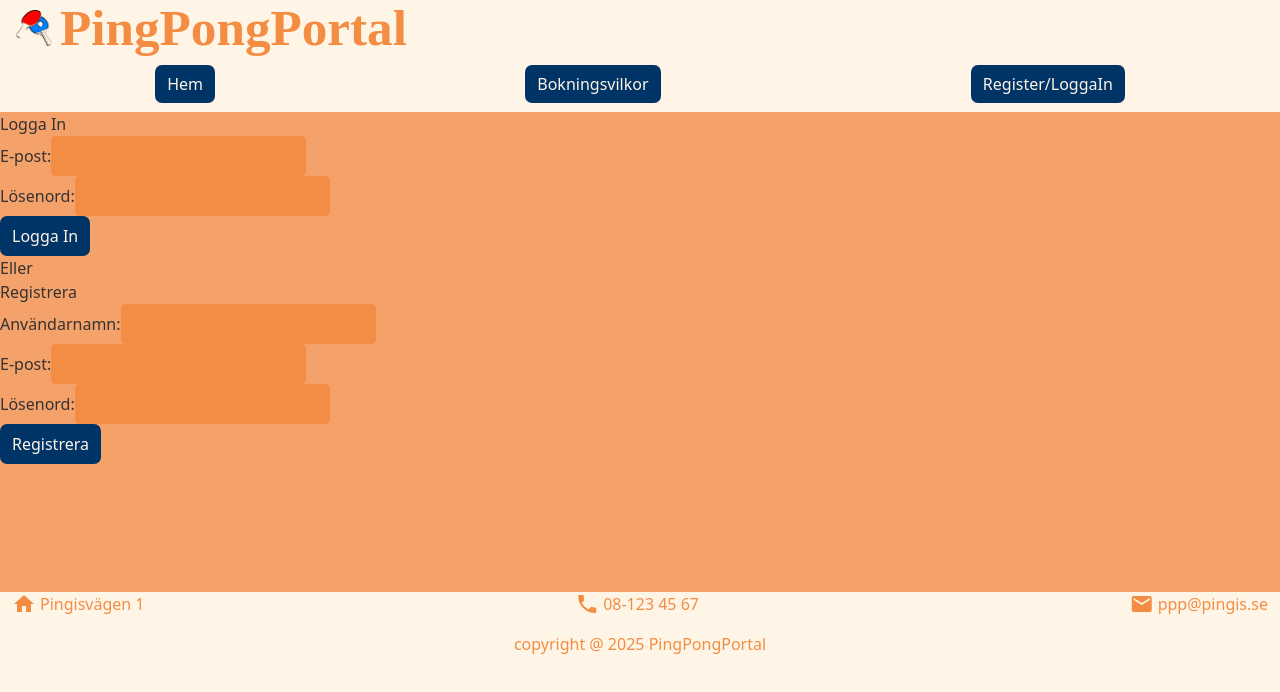
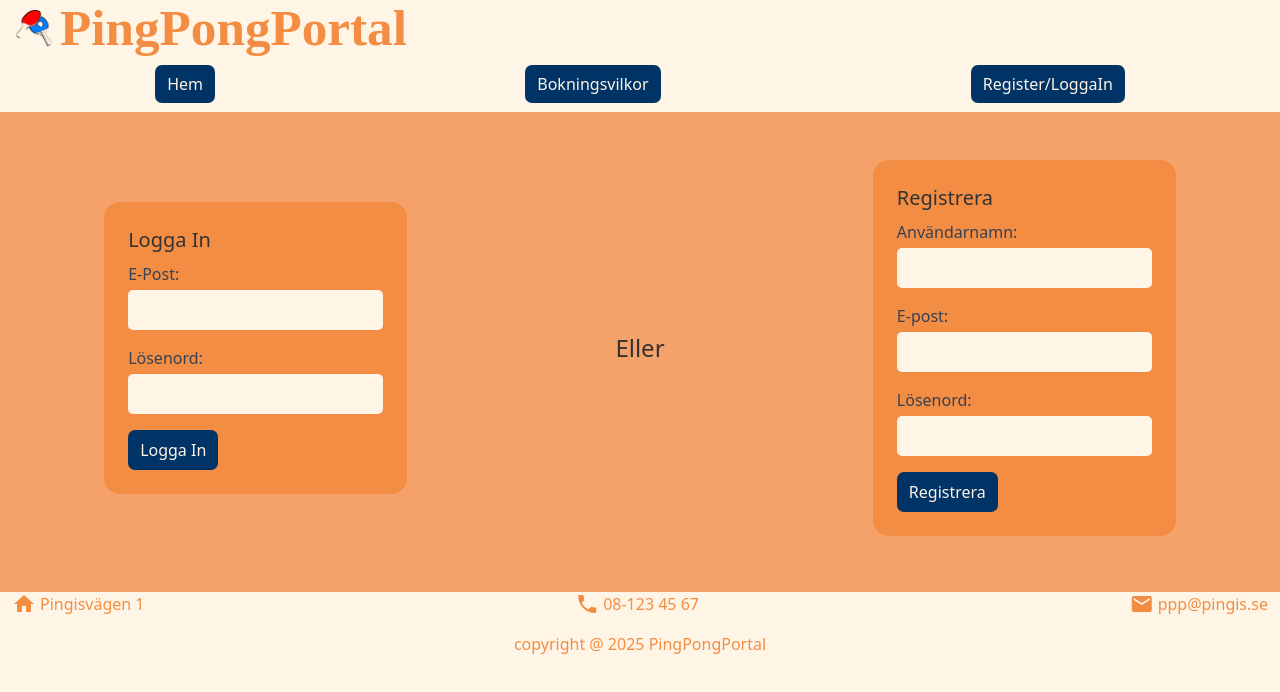
Before and after one commit to herrviktor/PingPongPortal, a React (Vite) app in the folder frontend/: page /auth in a window 1280 px wide. Shown: the top 692 px of the page. Built offline with nearby package versions, Linux system fonts and the light colour scheme; a web font is replaced by a local one.

Commit message:
create styling for auth page. create FormField component for surrounding div, label and children to put CInput component in. create tailwind class components to use for auth.

```diff
--- a/frontend/src/components/Footer.tsx
+++ b/frontend/src/components/Footer.tsx
@@ -1,4 +1,5 @@
 import FooterInfo from "./FooterInfo";
+
 
 const Footer: React.FC = () => {
     return (
--- /dev/null
+++ b/frontend/src/components/formField.tsx
@@ -0,0 +1,16 @@
+interface FormFieldProps {
+  id: string;
+  label: string;
+  children: React.ReactNode;
+}
+
+const FormField: React.FC<FormFieldProps> = ({ id, label, children }) => (
+  <div className="mb-4">
+    <label htmlFor={id} className="block mb-1 font-medium text-gray-700">
+      {label}
+    </label>
+    {children}
+  </div>
+);
+
+export default FormField;
--- a/frontend/src/index.css
+++ b/frontend/src/index.css
@@ -32,7 +32,7 @@
     @apply rounded-[7px] px-3 py-2;
   }
   .cInput {
-    background-color: var(--theme-col);
+    background-color: var(--body-col);
     color: var(--text-col);
     @apply rounded-[5px] px-3 py-2;
   }
@@ -49,6 +49,10 @@
     background-color: var(--theme-col);
     color: var(--text-col);
     @apply rounded-[5px] px-3 py-2;
+  }
+  .auth-card {
+    background-color: var(--theme-col);
+    @apply gap-2 p-6 rounded-2xl;
   }
 }
 
--- a/frontend/src/pages/auth.tsx
+++ b/frontend/src/pages/auth.tsx
@@ -3,6 +3,7 @@ import { useAuth } from "../hooks/useAuth";
 import type { IUser } from "../interfaces/interfaces";
 import CInput from "../components/Input";
 import CButton from "../components/Button";
+import FormField from "../components/formField";
 
 const Auth: React.FC = () => {
 
@@ -49,12 +50,11 @@ const Auth: React.FC = () => {
 
 
     return (
-        <>
-            <div>
-                <h2>Logga In</h2>
+        <div className="gFlexA min-h-118">
+            <div className="auth-card">
+                <h2 className="main-h3">Logga In</h2>
                 <form onSubmit={handleLoginSubmit}>
-                    <div>
-                        <label>E-post:</label>
+                    <FormField id="login-email" label="E-Post:">
                         <CInput
                             type="email"
                             id="login-email"
@@ -62,9 +62,8 @@ const Auth: React.FC = () => {
                             value={loginData.email}
                             onChange={handleLoginChange}
                         />
-                    </div>
-                    <div>
-                        <label>Lösenord:</label>
+                    </FormField>
+                    <FormField id="login-password" label="Lösenord:">
                         <CInput
                             type="password"
                             id="login-password"
@@ -72,20 +71,19 @@ const Auth: React.FC = () => {
                             value={loginData.password}
                             onChange={handleLoginChange}
                         />
-                    </div>
+                    </FormField>
                     <CButton type="submit">Logga In</CButton>
                 </form>
             </div>
             <div>
-                <p>
+                <p className="text-2xl">
                     Eller
                 </p>
             </div>
-            <div>
-                <h2>Registrera</h2>
+            <div className="auth-card">
+                <h2 className="main-h3">Registrera</h2>
                 <form onSubmit={handleRegisterSubmit}>
-                    <div>
-                        <label>Användarnamn:</label>
+                    <FormField id="register-username" label="Användarnamn:">
                         <CInput
                             type="text"
                             id="register-username"
@@ -93,9 +91,8 @@ const Auth: React.FC = () => {
                             value={registerData.username}
                             onChange={handleRegisterChange}
                         />
-                    </div>
-                    <div>
-                        <label>E-post:</label>
+                    </FormField>
+                    <FormField id="register-email" label="E-post:">
                         <CInput
                             type="email"
                             id="register-email"
@@ -103,9 +100,8 @@ const Auth: React.FC = () => {
                             value={registerData.email}
                             onChange={handleRegisterChange}
                         />
-                    </div>
-                    <div>
-                        <label>Lösenord:</label>
+                    </FormField>
+                    <FormField id="register-password" label="Lösenord:">
                         <CInput
                             type="password"
                             id="register-password"
@@ -113,11 +109,11 @@ const Auth: React.FC = () => {
                             value={registerData.password}
                             onChange={handleRegisterChange}
                         />
-                    </div>
+                    </FormField>
                     <CButton type="submit">Registrera</CButton>
                 </form>
             </div>
-        </>
+        </div>
     )
 }
 
```
